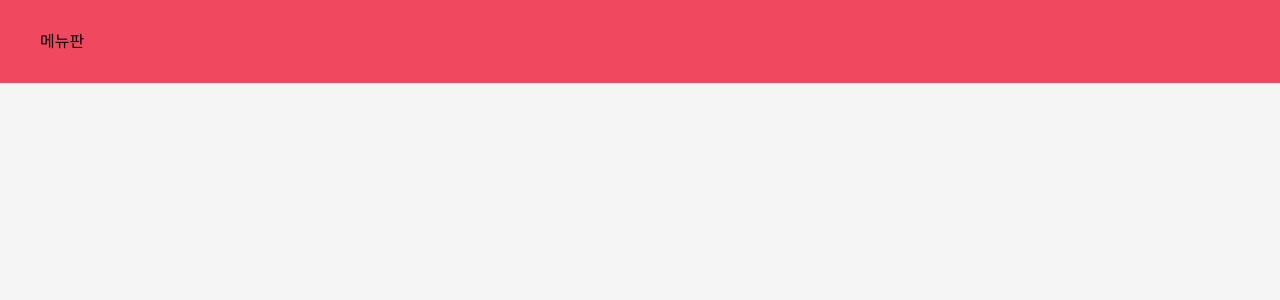
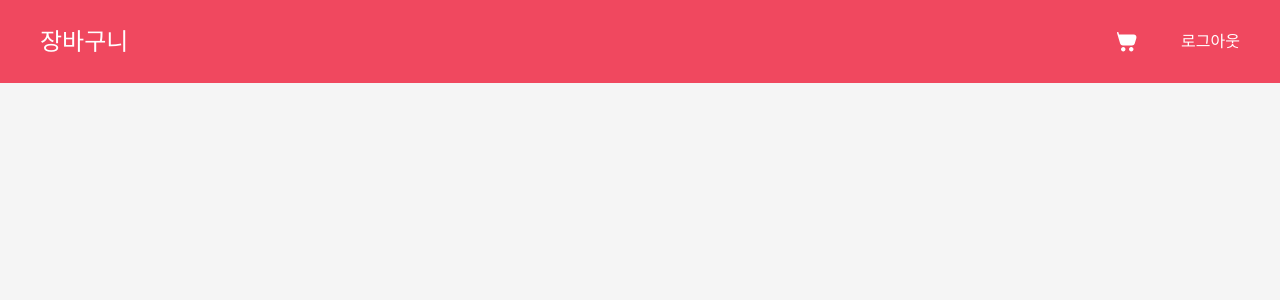
Before and after one commit to mrainbeat/week7_homework, a React (Vite) app in the folder Delivery/: page /Menu in a window 1280 px wide. Shown: the top 300 px of the page. Built offline with nearby package versions, Linux system fonts and the light colour scheme; a web font is replaced by a local one.

Commit message:
[Mod] Navbar 구현 수정

```diff
--- a/Delivery/src/components/layouts/Navbar.jsx
+++ b/Delivery/src/components/layouts/Navbar.jsx
@@ -1,7 +1,12 @@
-const Navbar = () => {
+import cart from '../../assets/cart.svg';
+import { Link, useLocation } from 'react-router-dom';
+
+//네브바 양쪽에 들어갈 내용을 props로 관리하기
+const Navbar = ({ left, right }) => {
   return (
-    <nav className="fixed top-0 left-0 right-0 bg-[#F0485F] w-full h-[83px] flex items-center justify-between px-[40px]">
-      <div>메뉴판</div>
+    <nav className="fixed top-0 left-0 right-0 bg-[#F0485F] w-full h-[83px] flex items-center justify-between px-[40px] text-white">
+      <div>{left}</div>
+      <div className="flex gap-[38px] items-center">{right}</div>
     </nav>
   );
 };
--- a/Delivery/src/pages/Menu.jsx
+++ b/Delivery/src/pages/Menu.jsx
@@ -1,5 +1,24 @@
+import Navbar from '../components/layouts/Navbar';
+import cart from '../assets/cart.svg';
+import { Link, useLocation } from 'react-router-dom';
+
 const Menu = () => {
-  return <div>Menu</div>;
+  return (
+    <div>
+      <Navbar
+        left={<span className="text-2xl">장바구니</span>}
+        right={
+          <>
+            <img src={cart} alt="장바구니" />
+            <Link to="/Login" className="hover:text-black">
+              {' '}
+              로그아웃
+            </Link>
+          </>
+        }
+      />
+    </div>
+  );
 };
 
 export default Menu;
```
